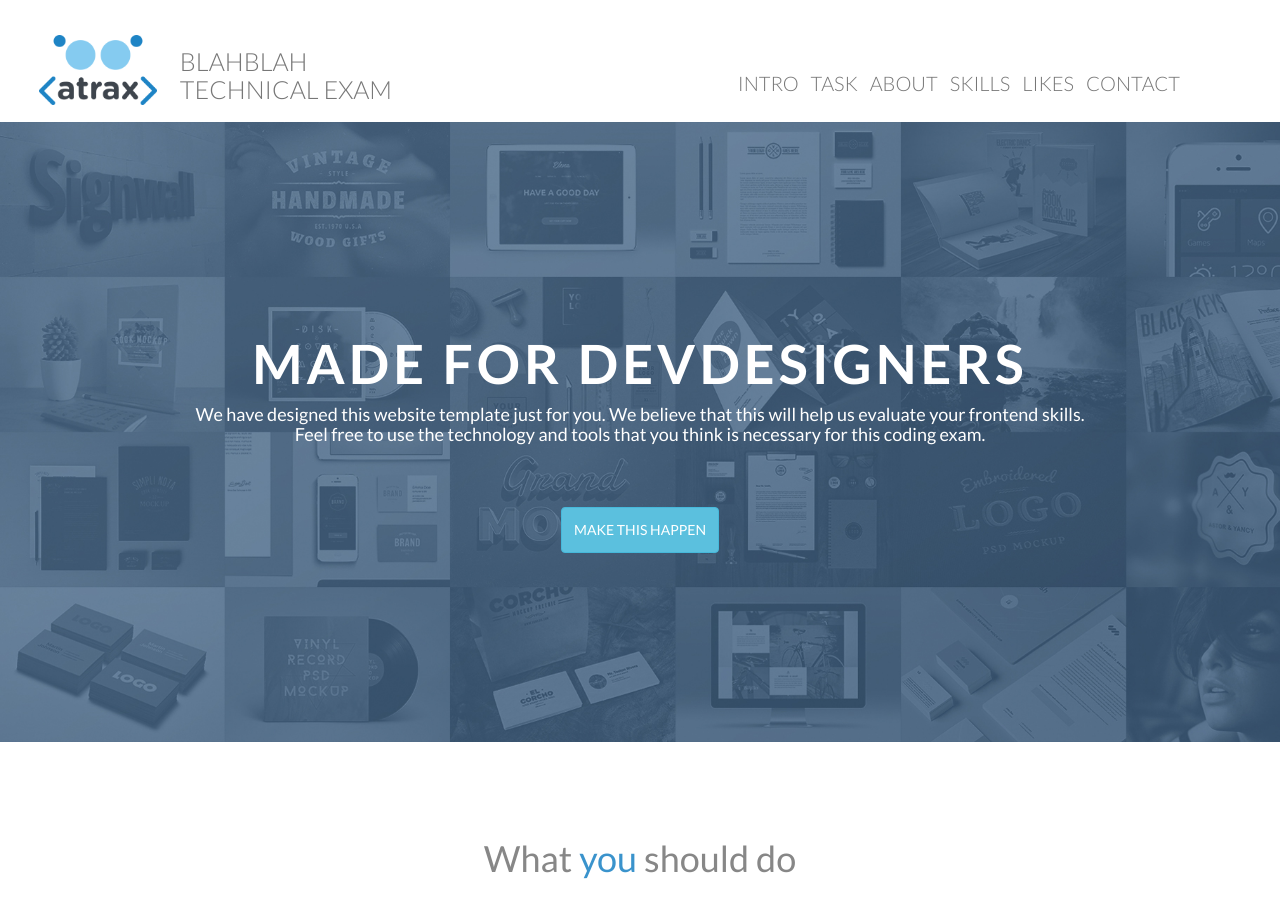
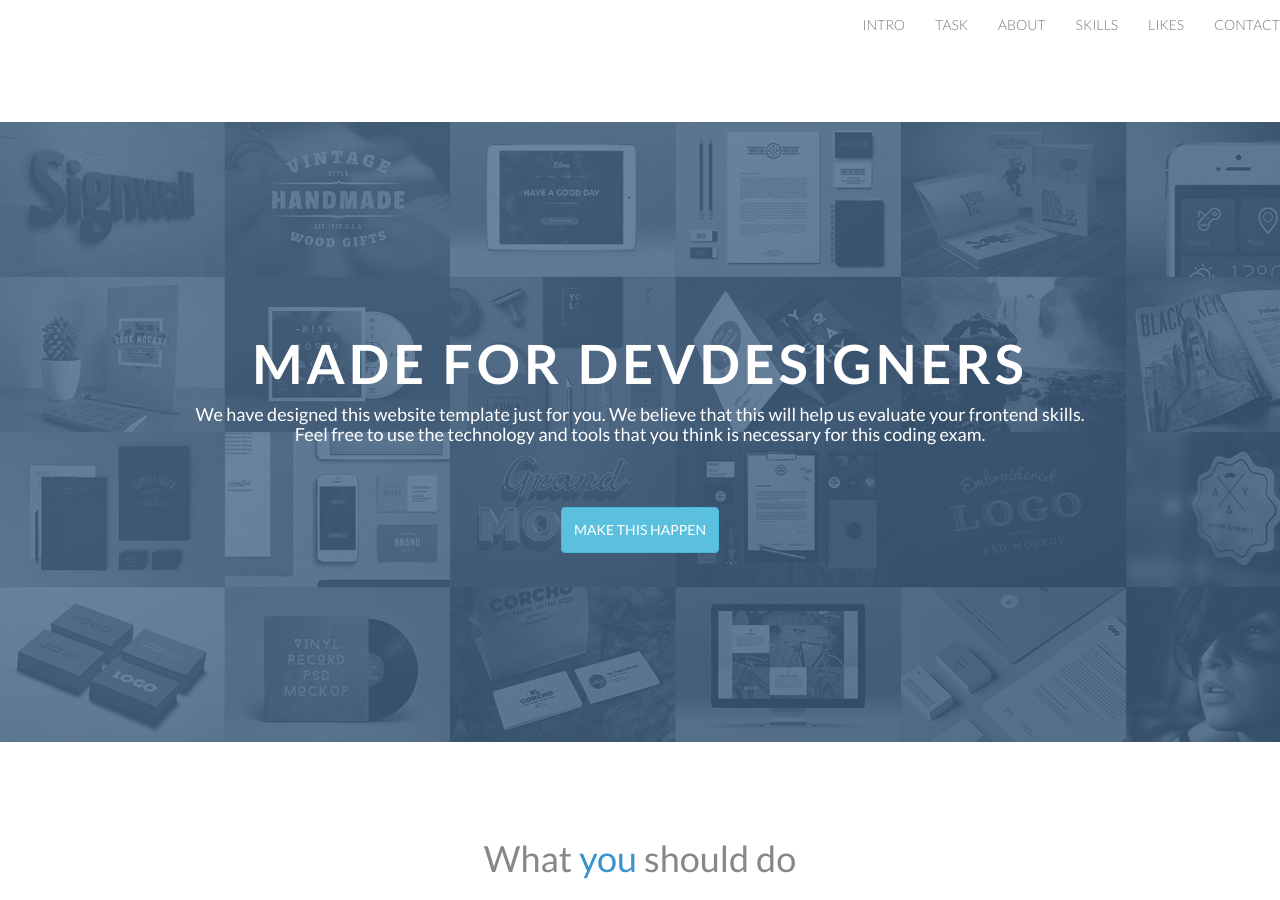
Before and after one commit to gerardoguangco/gerardoguangco.github.io, a Jekyll site: the page built from index.html, in a window 1280 px wide and 900 px high. Built offline with Jekyll 4.4.1, drawn with Linux system fonts in a browser that asks for light colours.

Commit message:
"Remove logo"

```diff
--- a/_includes/front/navbar.html
+++ b/_includes/front/navbar.html
@@ -1,21 +1,5 @@
 <nav id="navbar-header" class="navbar navbar-fixed-top navbar-default navbar-visible">
-    <div class="nav-container">
-        <div class="navbar-header">
-                <div id="home-nav" class="navbar-brand">
-                    <a href="/">
-                        <img src="{{ 'img/brand-logo.png' | prepend: site.baseurl }}" class="brand-logo-small"/>
-                    </a>
-                    <h4>
-                    BLAHBLAH<br>TECHNICAL EXAM
-                    </h4>
-                </div>
-                <button type="button" class="navbar-toggle collapsed" data-toggle="collapse" data-target="#nav-links">
-                        <span class="sr-only">Toggle navigation</span>
-                        <span class="icon-bar"></span>
-                        <span class="icon-bar"></span>
-                        <span class="icon-bar"></span>
-                </button>
-        </div>
+
         <div class="navbar-collapse collapse" id="nav-links">
                 <div class="navbar-right">
                     <ul class="nav navbar-nav">
```
